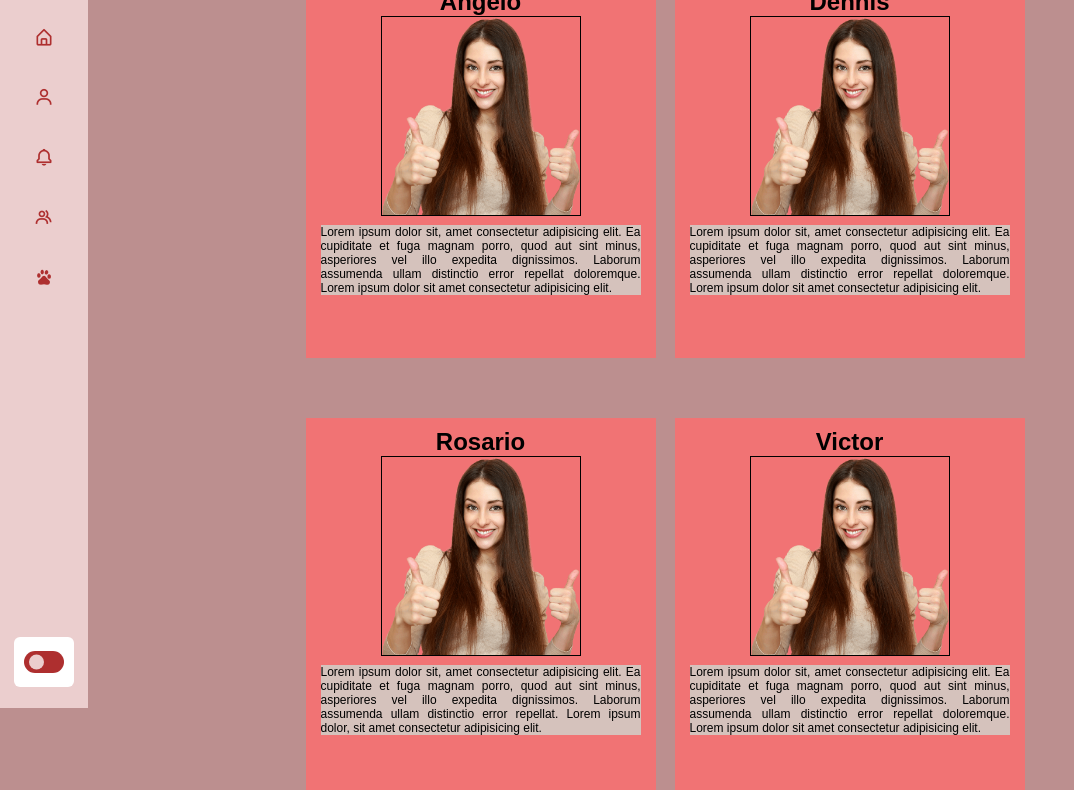
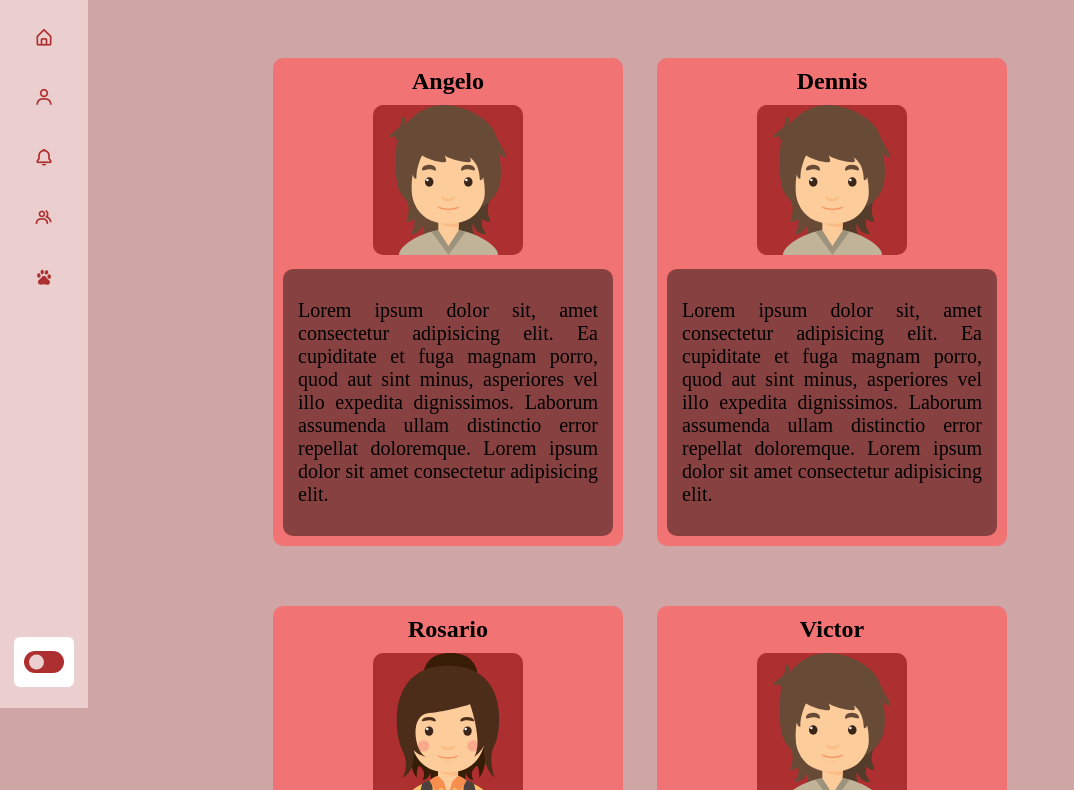
Before and after one commit to AngelGota/PerfumesWebsite-Js, a plain HTML site: page nosotros.html in a window 1280 px wide. Shown: the part 92-882 px from the top of the page, without its empty margins (0-1074 px from the left). Drawn offline with nearby package versions, Linux system fonts and the light colour scheme; a web font is replaced by a local one.

Commit message:
cambios dennis 2

```diff
--- a/assets/css/nosotros.css
+++ b/assets/css/nosotros.css
@@ -1,6 +1,8 @@
+@import url("https://fonts.googleapis.com/css2?family=Alike&display=swap");
 * {
     margin: 0;
     padding: 0;
+    font-family: "Alike", serif;
 }
 
 :root {
@@ -17,81 +19,63 @@
     --tran-05: all 0.5s ease;
 }
 
-.principal {
-    background-color: rosybrown;
-}
 
-.navegacion {
-    position: fixed;
-    margin-top: 0px;
-    width: 50px;
-    height: 100%;
-    background-color: pink;
-}
-
-.navegacion ul {
-    list-style: none;
-    text-align: center;
-    margin-top: 10px;
-}
-
-.navegacion ul li a {
-    display: inline-block;
-    color: red;
-    text-decoration: none;
-    font-size: 30px;
-    margin: 10px auto;
-}
-
-.imagen {
-    width: 30px;
-    height: auto;
-}
 
 .perfil {
-    width: 200px;
-    height: 200px;
-    border: 1px solid black;
+    width: 150px;
+    height: auto;
+    background-color: var(--conteiner-img);
+    border-radius: 10px;
+    margin: 10px 0px;
 }
 
 .caja {
     width: 350px;
-    height: 380px;
+    height: auto;
     background-color: #F17374;
     margin: 30px auto;
     padding: 10px;
+    border-radius: 10px;
 
 }
 
 .main {
-    margin-left: 50px;
     height: 100%;
     display: flex;
-    align-items: center;
     justify-content: center;
+    background-color: var(--body-color);
+}
+
+.contenedor-titulo{
+
+    position: absolute;
+    padding:40px;
+    color: #AE2F2F;
 }
 
 .nosotros {
-    margin: 40px 40px;
+    margin: 120px 110px 40px;
     text-align: center;
     width: 60%;
     display: grid;
     grid-template-columns: 50% 50%;
     justify-content: center;
     grid-template-rows: 50% 50%;
-}
 
-
-
-p {
-    background-color: #D5C2BC;
-    font-size: 12px;
-    text-align: justify;
 }
 
 .parrafo{
-    padding:5px;
+    padding:30px 15px;
     margin: auto;
+    background-color: var(--conteiner-text);
+    border-radius: 10px ;
+}
+
+p {
+    font-size: 20px;
+    text-align: justify;
+
+
 }
 
 /*---------------------------
--- a/assets/js/sidemenu.js
+++ b/assets/js/sidemenu.js
@@ -4,10 +4,12 @@ const body = document.querySelector("body"),
     modeSwitch = body.querySelector(".toggle-switch"),
     modeText = body.querySelector(".mode-text");
 
+    //el boton junto al logo
     toggle.addEventListener("click", () => {
         sidebar.classList.toggle("close");
         });
 
+        //el boton de la base
     modeSwitch.addEventListener("click", () => {
         body.classList.toggle("dark");
 
--- a/nosotros.html
+++ b/nosotros.html
@@ -14,7 +14,7 @@
 
 <body>
 
-	<div class="principal">
+
 		<nav class="sidebar close">
 			<header>
 				<div class="image-text">
@@ -83,11 +83,28 @@
 		<!-- ↓↓↓↓↓↓ COMIENZO DEL CONTENIDO ↓↓↓↓↓↓ -->
 		<div class="main">
 
+
+
+			<div class="contenedor-titulo">
+
+
+					<h1>NOSOTROS</h1>
+
+			</div>
+
+
+
+
 			<div class="nosotros">
+
+
+
+
+
 				<div class="caja ">
 					<h2>Angelo</h2>
 					<div class="persona1">
-						<img class="perfil" src="media/persona1.png" alt="">
+						<img class="perfil" src="media/boy.svg" alt="">
 					</div>
 					<div class="parrafo">
 						<p>Lorem ipsum dolor sit, amet consectetur adipisicing elit. Ea cupiditate et fuga magnam porro,
@@ -98,10 +115,12 @@
 					</div>
 
 				</div>
+
+
 				<div class="caja">
 					<h2>Dennis</h2>
 					<div class="persona2">
-						<img class="perfil" src="media/persona1.png" alt="">
+						<img class="perfil" src="media/boy.svg" alt="">
 					</div>
 					<div class="parrafo">
 						<p>Lorem ipsum dolor sit, amet consectetur adipisicing elit. Ea cupiditate et fuga magnam porro,
@@ -114,7 +133,7 @@
 				<div class="caja">
 					<h2>Rosario</h2>
 					<div class="persona3">
-						<img class="perfil" src="media/persona1.png" alt="">
+						<img class="perfil" src="media/girl.svg" alt="">
 					</div>
 					<div class="parrafo">
 						<p>Lorem ipsum dolor sit, amet consectetur adipisicing elit. Ea cupiditate et fuga magnam porro,
@@ -126,7 +145,7 @@
 				<div class="caja ">
 					<h2>Victor</h2>
 					<div class="persona4">
-						<img class="perfil" src="media/persona1.png" alt="">
+						<img class="perfil" src="media/boy.svg" alt="">
 					</div>
 					<div class="parrafo">
 						<p>Lorem ipsum dolor sit, amet consectetur adipisicing elit. Ea cupiditate et fuga magnam porro,
@@ -138,7 +157,7 @@
 				</div>
 			</div>
 		</div>
-	</div>
+
 	<!-- ↑↑↑↑↑↑ FINAL DEL CONTENIDO ↑↑↑↑↑↑ -->
 
 	<!-- ↓↓↓↓↓↓ COMIENZO DEL FOOTER ↓↓↓↓↓↓ -->
```
